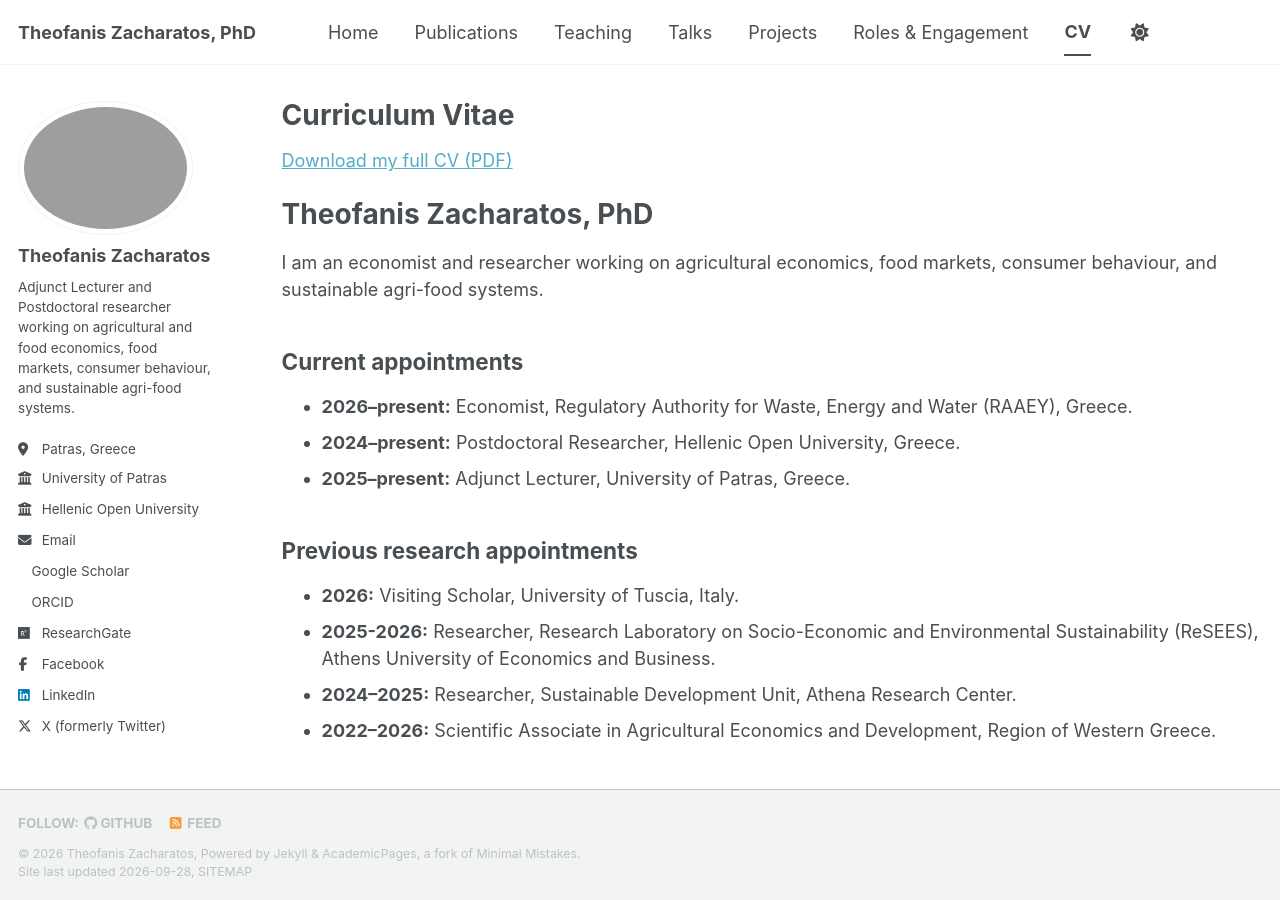
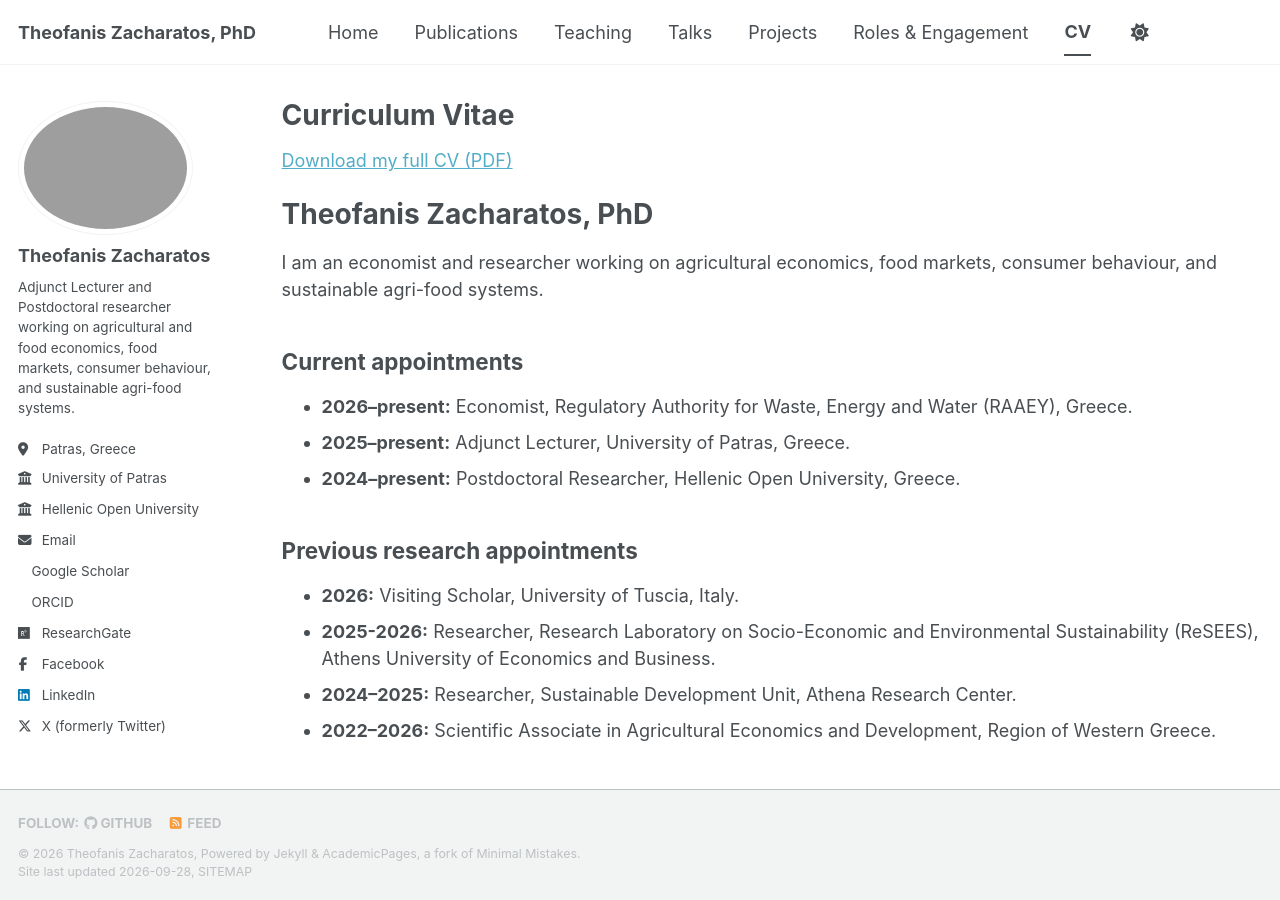
Before and after one commit to TheofanisZacharatos/theofaniszacharatos.github.io, a Jekyll site: the page built from _pages/cv.md, in a window 1280 px wide and 900 px high. Built offline with Jekyll 4.4.1, drawn with Linux system fonts in a browser that asks for light colours; a style sheet for code colours, icons or effects is not loaded.

Commit message:
Update cv.md

```diff
--- a/_pages/cv.md
+++ b/_pages/cv.md
@@ -14,8 +14,8 @@ I am an economist and researcher working on agricultural economics, food markets
 ## Current appointments
 
 - **2026–present:** Economist, Regulatory Authority for Waste, Energy and Water (RAAEY), Greece.
+- **2025–present:** Adjunct Lecturer, University of Patras, Greece.
 - **2024–present:** Postdoctoral Researcher, Hellenic Open University, Greece.
-- **2025–present:** Adjunct Lecturer, University of Patras, Greece.
 
 ## Previous research appointments
 
```
